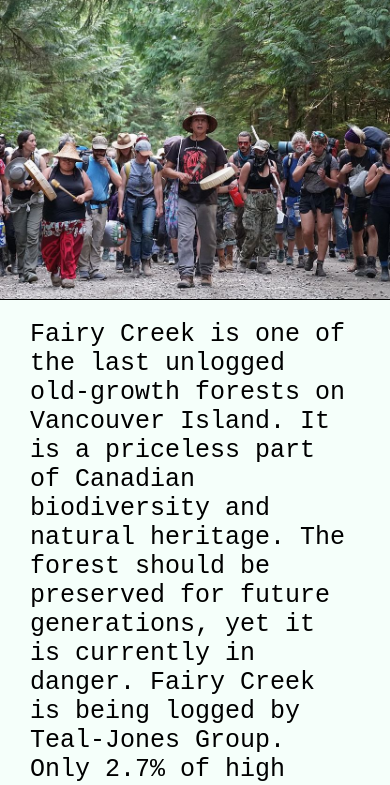
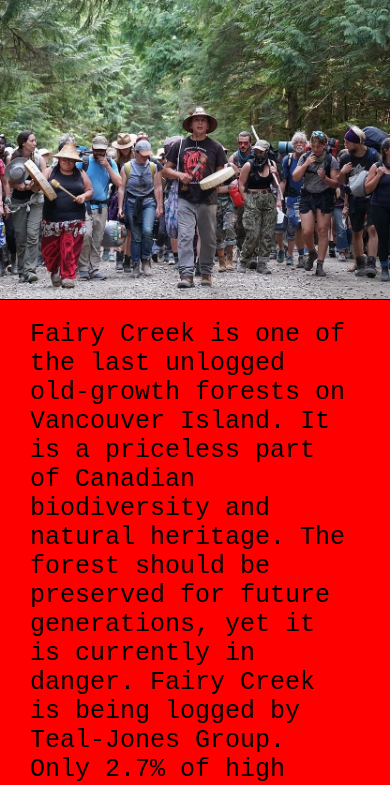
Before and after one commit to gemmink/fairy_creek_website, a plain HTML site: page index.html in a window 390 px wide. Shown: the part 430-1215 px from the top of the page. Drawn offline with Linux system fonts and the light colour scheme.

Commit message:
Update main.css

```diff
--- a/css/main.css
+++ b/css/main.css
@@ -63,9 +63,13 @@ img{
 .caption_section {
 text-align:center;
 }
-@media  (max-width: 800px) {
+@media screen and (max-width: 800px) {
     img{
         max-width:600px;
         height:auto;
     }
+    body {
+        background: red;
+    }
+
 }
```
